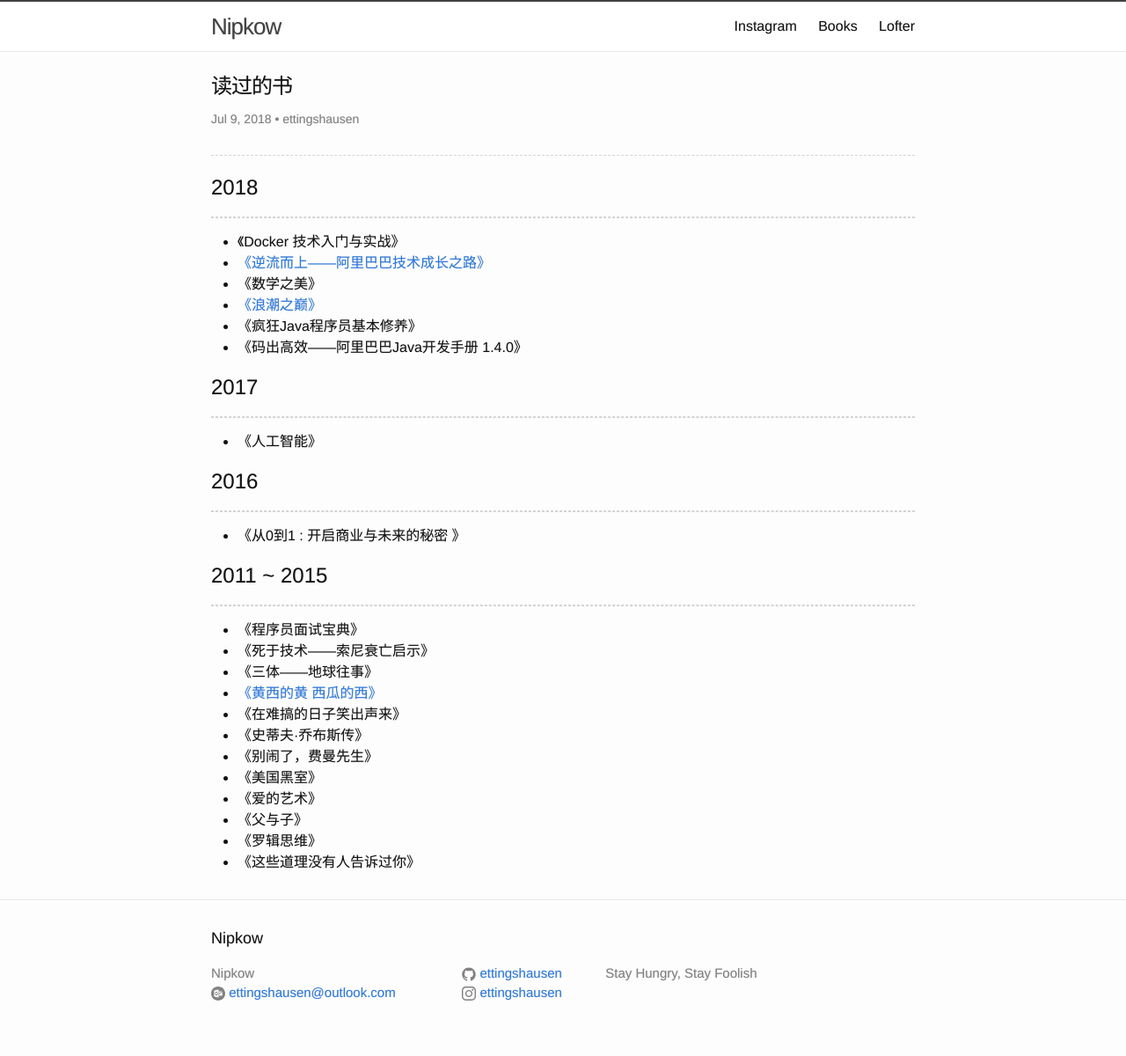
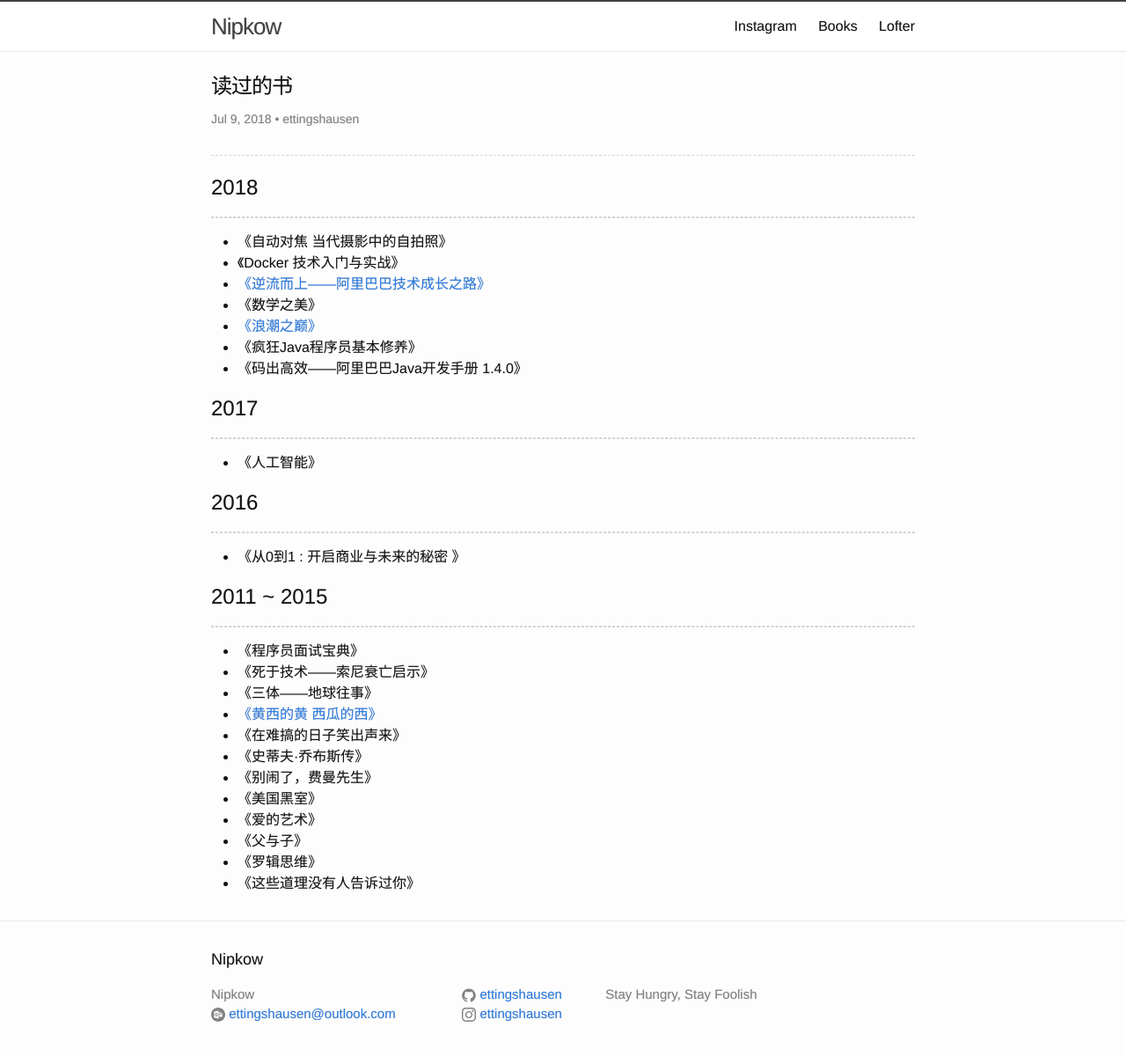
Before and after one commit to ettingshausen/ettingshausen.github.io, a Jekyll site: the page built from books/books.md, in a window 1280 px wide and 1224 px high. Shown: the top 1200 px of the window at 88% size. Built offline with Jekyll 4.4.1, drawn with Linux system fonts in a browser that asks for light colours.

Commit message:
add book auto focus

```diff
--- a/books/books.md
+++ b/books/books.md
@@ -8,6 +8,7 @@ date:   2018-07-09 00:54:32 +0800
 
 # 2018
 ---
++ 《自动对焦 当代摄影中的自拍照》
 + 《Docker 技术入门与实战》
 + [《逆流而上——阿里巴巴技术成长之路》]({% post_url 2018-07-09-swim-against-the-current %})
 + 《数学之美》
```
